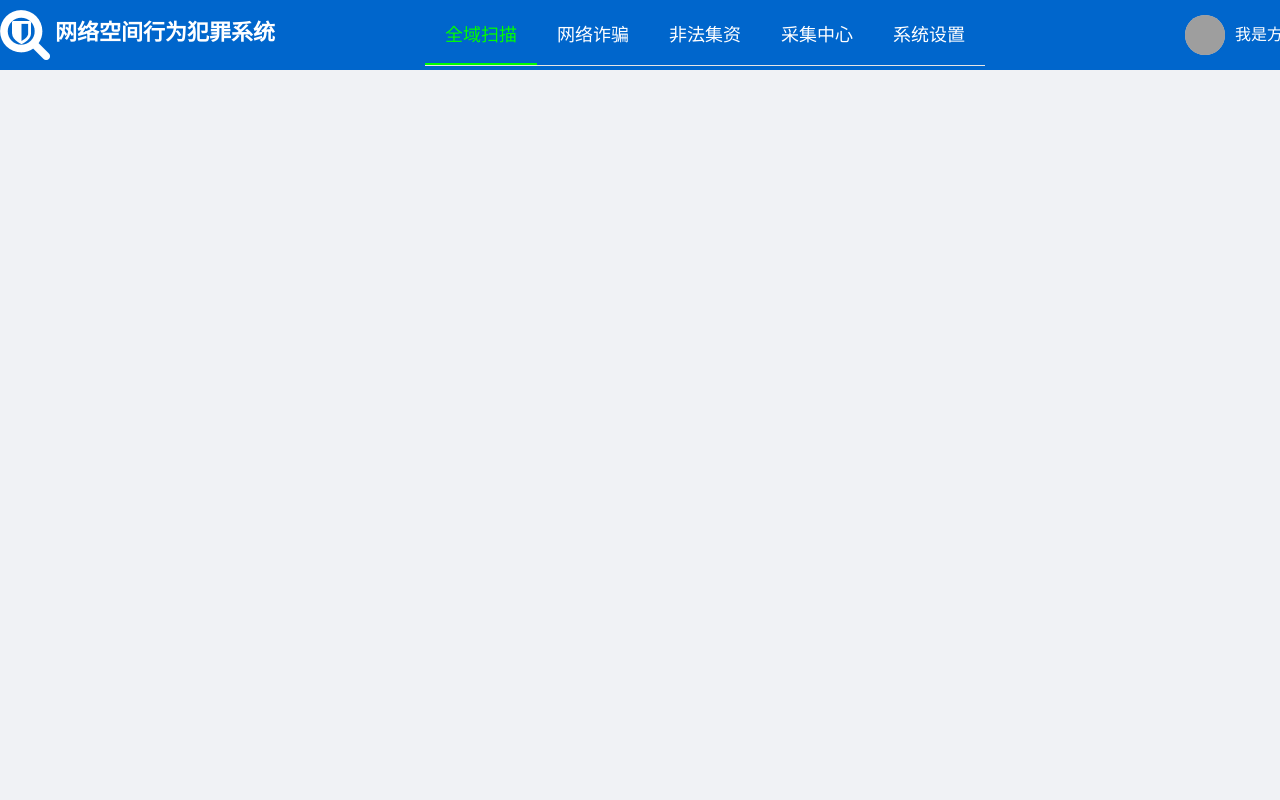
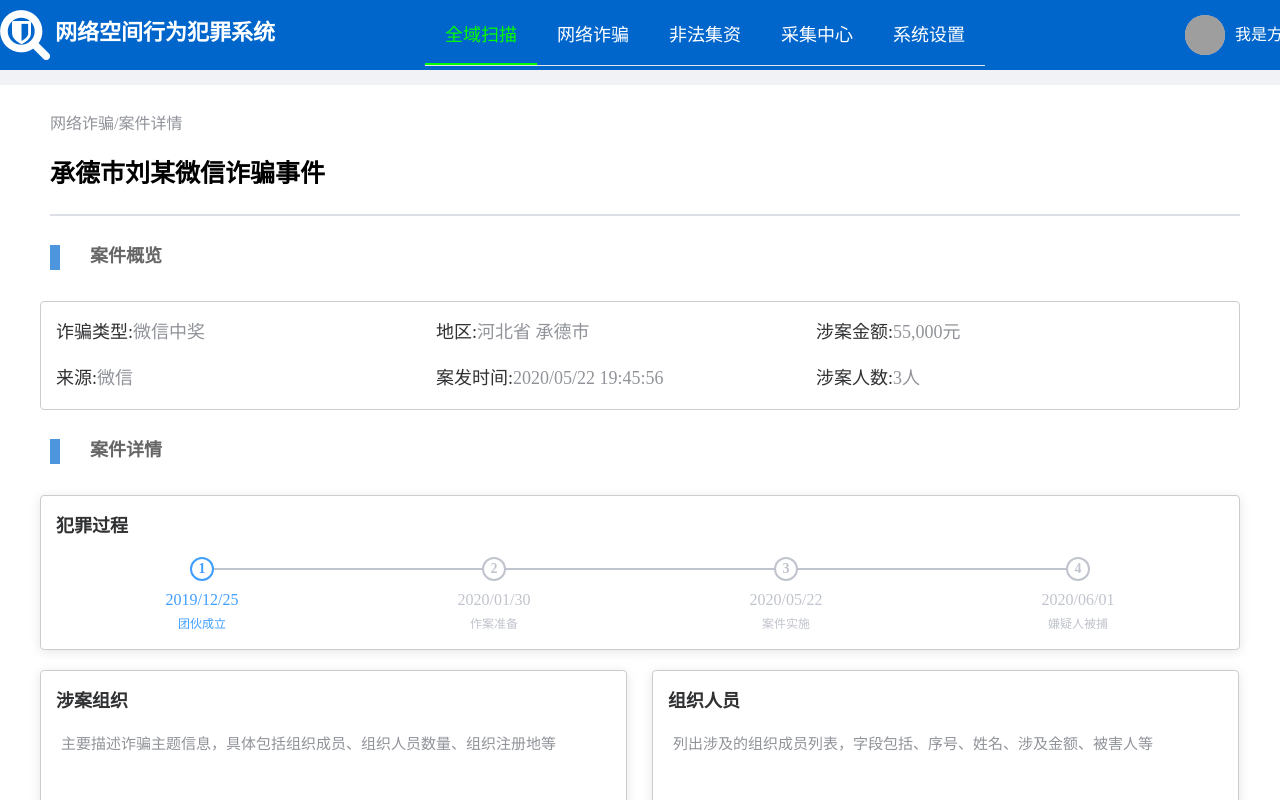
Before and after one commit to Tshirt-hfk/ccbps, a Vue app: page /eventdetails in a window 1280 px wide. Shown: the top 800 px of the page. Built offline with nearby package versions, Linux system fonts and the light colour scheme; grey boxes are pictures that could not be loaded.

Commit message:
事件详情及部分格式修改

```diff
--- a/src/router/index.js
+++ b/src/router/index.js
@@ -39,6 +39,11 @@ export default new Router({
       component: () => import('../views/gatheringCenter')
     },
     {
+      path: '/eventdetails',
+      name: 'eventDetails',
+      component: () => import('../views/eventDetails')
+    },
+    {
       path: '/systemoptions',
       name: 'systemOptions',
       component: () => import('../views/systemOptions')
--- /dev/null
+++ b/src/views/eventDetails.vue
@@ -0,0 +1,199 @@
+<template>
+    <div class="ed-layout">
+    <div class="ed-main">
+        <div class="ed-title">网络诈骗/案件详情</div>
+        <div class="ed-main-title">承德市刘某微信诈骗事件</div>
+        <div class="ed-main-event">
+            <div class="ed-main-overview">
+                <div class="ed-main-subtitle">案件概览</div>
+                <el-card class="box-card" :body-style="{ padding: '15px' }" shadow="never">
+                    <div class="ed-main-overview-content" v-for="item in overviewData" :key="item">
+                        <span class="ed-main-overview-label">{{item.category}}:</span>
+                        <span class="ed-main-overview-name">{{item.name}}</span>
+                    </div>
+                </el-card>
+            </div>
+            <div class="ed-main-details">
+                <div class="ed-main-subtitle">案件详情</div>
+                <el-card class="box-card" :body-style="{ padding: '15px' }">
+                    <div class="ed-main-details-title">犯罪过程</div>
+                    <el-steps :active="crimeStep" align-center class="temp">
+                        <el-step title="2019/12/25" description="团伙成立"></el-step>
+                        <el-step title="2020/01/30" description="作案准备"></el-step>
+                        <el-step title="2020/05/22" description="案件实施"></el-step>
+                        <el-step title="2020/06/01" description="嫌疑人被捕"></el-step>
+                    </el-steps>
+                </el-card>
+                <el-card class="box-card-small" :body-style="{ padding: '15px' }" style="float:left;margin-right: 25px">
+                    <div class="ed-main-details-title">涉案组织</div>
+                    <span class="ed-main-details-content">主要描述诈骗主题信息，具体包括组织成员、组织人员数量、组织注册地等</span>
+                </el-card>
+                <el-card class="box-card-small" :body-style="{ padding: '15px' }">
+                    <div class="ed-main-details-title">组织人员</div>
+                    <span class="ed-main-details-content">列出涉及的组织成员列表，字段包括、序号、姓名、涉及金额、被害人等</span>
+                </el-card>
+                <el-card class="box-card-small" :body-style="{ padding: '15px' }" style="float:left;margin-right: 25px">
+                    <div class="ed-main-details-title">被害人员</div>
+                    <span class="ed-main-details-content">组织诈骗人员清单，字段包括、序号、姓名、涉及金额、被害人等</span>
+                </el-card>
+                <el-card class="box-card-small" :body-style="{ padding: '15px' }">
+                    <div class="ed-main-details-title">资金流向</div>
+                    <span class="ed-main-details-content">采用拓扑图，绘制人员关系，边上表明涉及的诈骗金额</span>
+                </el-card>
+            </div>
+        </div>
+    </div>
+    </div>
+</template>
+
+<script>
+
+import echarts from 'echarts';
+
+export default {
+    name: "eventDetails",
+    watch:{
+        searchValue:{
+        handler(n, o){
+            clearTimeout(this.timeout);
+            this.timeout = setTimeout(() => {
+            this.remoteMethod(n);
+            }, 300);
+        }
+        }
+    },
+    data() {
+        return {
+            overviewData:[{
+                category: '诈骗类型',
+                name: '微信中奖'
+            },{
+                category: '地区',
+                name: '河北省 承德市'
+            },{
+                category: '涉案金额',
+                name: '55,000元'
+            },{
+                category: '来源',
+                name: '微信'
+            },{
+                category: '案发时间',
+                name: '2020/05/22 19:45:56'
+            },{
+                category: '涉案人数',
+                name: '3人'
+            }],
+            crimeStep: '1',
+        };
+    },
+    mounted() {
+        this.init();
+    },
+    methods: {
+        init(){
+            this.applications = this.displayData
+            this.tableData = this.displayData
+        },
+        handleCurrentChange(val) {
+            this.currentPage = val;
+            let indexleft = val - 1;
+            let size = this.pagesize;
+            this.displayData = this.tableData.slice(indexleft*size, val*size);
+        },
+        // filter
+        remoteMethod(query) {
+            if (query !== "") {
+                this.tableData = this.applications.filter(entry => {
+                return entry.source.toLowerCase().indexOf(query.toLowerCase()) > -1;
+                });
+                this.displayData = this.tableData.slice(0, this.pagesize);
+            } else {
+                this.tableData = this.applications;
+                this.displayData = this.tableData.slice(0, this.pagesize);
+            }
+        },
+    }
+}
+</script>
+
+<style scoped>
+.ed-layout{
+    width: 100%;
+    position: absolute;
+    top: 85px;
+}
+.ed-main{
+    width: 1280px;
+    min-height: 860px;
+    background-color: #FFFFFF;
+    margin: 0 auto;
+    margin-bottom: 15px;
+}
+.ed-title{
+    margin-left: 50px;
+    color: #909399;
+    padding-top: 25px;
+}
+.ed-main-title{
+  height: 80px;
+  line-height: 80px;
+  font-size: 25px;
+  font-weight: bold;
+  margin: 0 40px 10px 50px;
+  border-bottom: solid 2px #DCDFE6;
+}
+.ed-main-event{
+    width: 1200px;
+    margin: 0 auto;
+}
+.ed-main-subtitle{
+  height: 30px;
+  color: #666;
+  line-height: 30px;
+  font-size: 18px;
+  margin: 25px 0 30px 50px;
+  font-weight: bold;
+}
+.ed-main-subtitle::before{
+  content: "";
+  display: inline-block;
+  width: 10px;
+  height: 25px;
+  background-color: #4d95dc;
+  position: absolute;
+  margin-left: -40px;
+  margin-top: 4px;
+}
+.box-card{
+    border: 1px solid #ccc;
+    margin-bottom: 20px;
+}
+.box-card-small{
+    border: 1px solid #ccc;
+    margin-bottom: 20px;
+    width: 585px;
+    height: 250px;
+}
+.ed-main-overview-content{
+    width: 380px;
+    font-size: 18px;
+    float: left;
+    margin-bottom: 20px;
+}
+.ed-main-overview-name{
+    color: #909399;
+}
+.ed-main-details{
+    min-height: 780px;
+}
+.ed-main-details-title{
+    font-size: 18px;
+    font-weight: bold;
+    margin-bottom: 20px;
+}
+.ed-main-details-content{
+    color: #909399;
+    font-size: 15px;
+    margin-left: 5px;
+}
+</style>
--- a/src/views/gatheringCenter.vue
+++ b/src/views/gatheringCenter.vue
@@ -249,13 +249,12 @@ export default {
     margin-bottom: 15px;
 }
 .gc-main-title{
-  height: 80px;
-  text-align: center;
-  line-height: 80px;
-  font-size: 25px;
-  color: #666;
-  margin: 0 0 40px 0;
-  padding: 25px 0 0 0;
+  line-height: 60px;
+  height: 60px;
+  margin-left: 40px;
+  padding-top: 10px;
+  font-size: 18px;
+  font-weight: bold;
 }
 .gc-main-event{
     width: 1200px;
--- a/src/views/globalScan.vue
+++ b/src/views/globalScan.vue
@@ -130,13 +130,12 @@ export default {
   margin-bottom: 15px;
 }
 .gc-main-title {
-  height: 80px;
-  text-align: center;
-  line-height: 80px;
-  font-size: 25px;
-  color: #666;
-  margin: 0 0 40px 0;
-  padding: 25px 0 0 0;
+  line-height: 60px;
+  height: 60px;
+  margin-left: 40px;
+  padding-top: 10px;
+  font-size: 18px;
+  font-weight: bold;
 }
 .gc-main-event {
   width: 1200px;
--- a/src/views/illegalFund.vue
+++ b/src/views/illegalFund.vue
@@ -178,20 +178,19 @@ export default {
     margin-bottom: 15px;
 }
 .if-main-title{
-  height: 80px;
-  text-align: center;
-  line-height: 80px;
-  font-size: 25px;
-  color: #666;
-  margin: 0 0 40px 0;
-  padding: 25px 0 0 0;
+  line-height: 60px;
+  height: 60px;
+  margin-left: 40px;
+  padding-top: 10px;
+  font-size: 18px;
+  font-weight: bold;
 }
 .if-main-classification{
     width: 200px;
     border-right: solid 1px #409eff;
     float: left;
     position: absolute;
-    top: 150px;
+    top: 90px;
     bottom: 40px;
     padding-left: 20px;
 }
--- a/src/views/internetFraud.vue
+++ b/src/views/internetFraud.vue
@@ -178,20 +178,19 @@ export default {
     margin-bottom: 15px;
 }
 .if-main-title{
-  height: 80px;
-  text-align: center;
-  line-height: 80px;
-  font-size: 25px;
-  color: #666;
-  margin: 0 0 40px 0;
-  padding: 25px 0 0 0;
+  line-height: 60px;
+  height: 60px;
+  margin-left: 40px;
+  padding-top: 10px;
+  font-size: 18px;
+  font-weight: bold;
 }
 .if-main-classification{
     width: 200px;
     border-right: solid 1px #409eff;
     float: left;
     position: absolute;
-    top: 150px;
+    top: 90px;
     bottom: 40px;
     padding-left: 20px;
 }
--- a/src/views/systemOptions.vue
+++ b/src/views/systemOptions.vue
@@ -246,13 +246,12 @@ export default {
     margin-bottom: 15px;
 }
 .so-main-title{
-  height: 80px;
-  text-align: center;
-  line-height: 80px;
-  font-size: 25px;
-  color: #666;
-  margin: 0 0 20px 0;
-  padding: 25px 0 0 0;
+  line-height: 60px;
+  height: 60px;
+  margin-left: 40px;
+  padding-top: 10px;
+  font-size: 18px;
+  font-weight: bold;
 }
 .so-main-classification{
     width: 200px;
```
